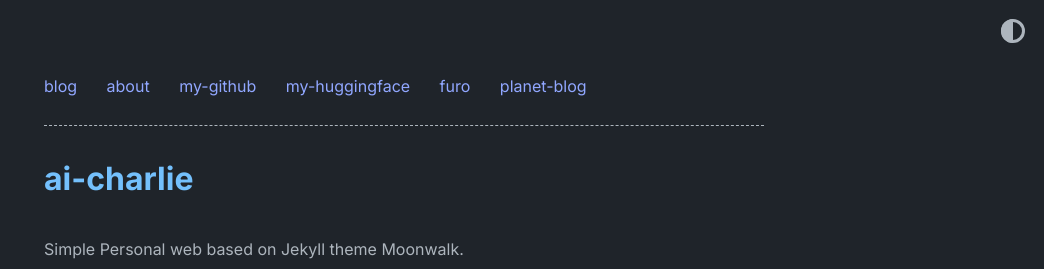
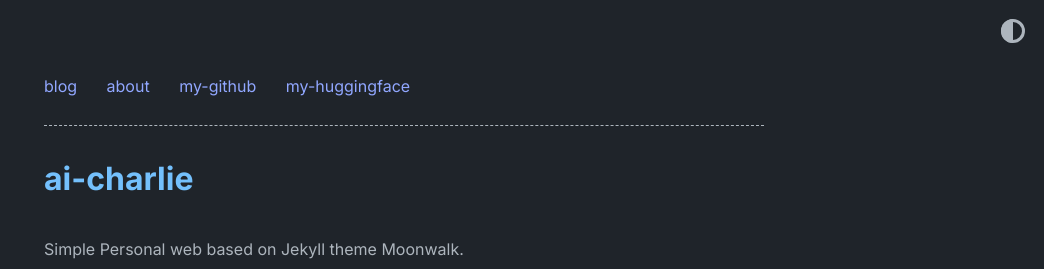
Before and after one commit to ai-charlie/ai-charlie.github.io, a Jekyll site: the page built from index.md, in a window 1280 px wide and 900 px high. Shown: the top 269 px of the window, without its empty margins (236-1280 px from the left). Built offline with Jekyll 4.4.1, drawn with Linux system fonts in a browser that asks for light colours.

Commit message:
update home.yml

```diff
--- a/_data/home.yml
+++ b/_data/home.yml
@@ -11,12 +11,6 @@ navbar_entries:
 
   - title: my-huggingface
     url: https://huggingface.co/cotcode
-
-  - title: furo
-    url: furo
-
-  - title: planet-blog
-    url: planet-blog
 
 project_entries:
   - title: Planet
```
